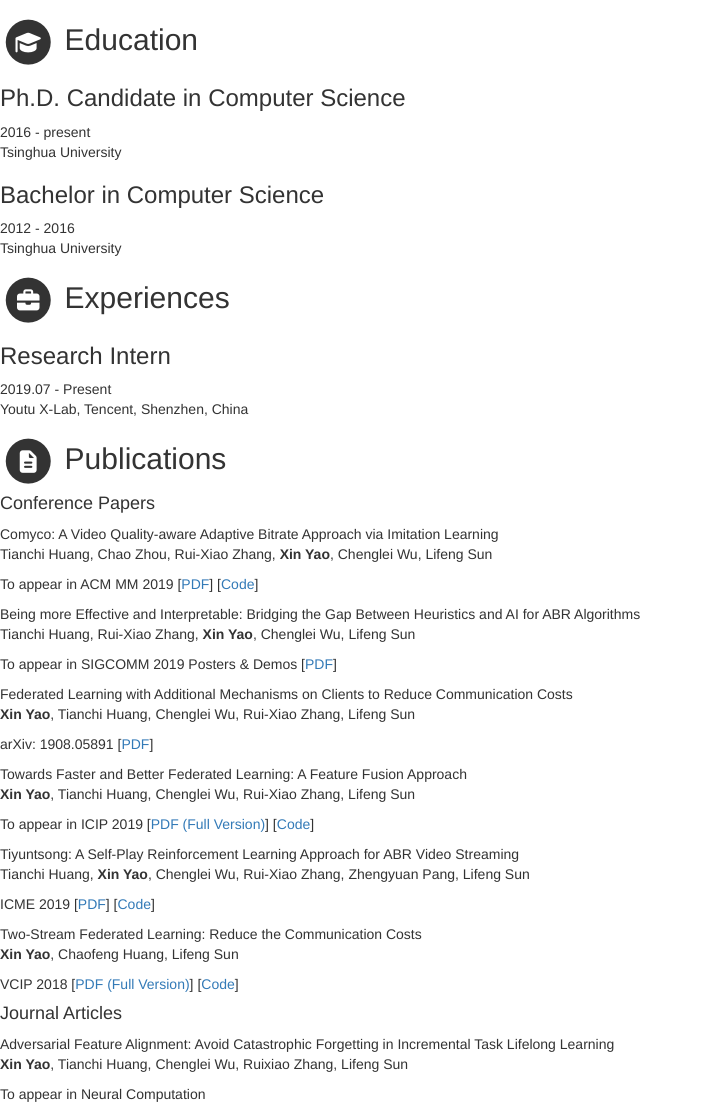
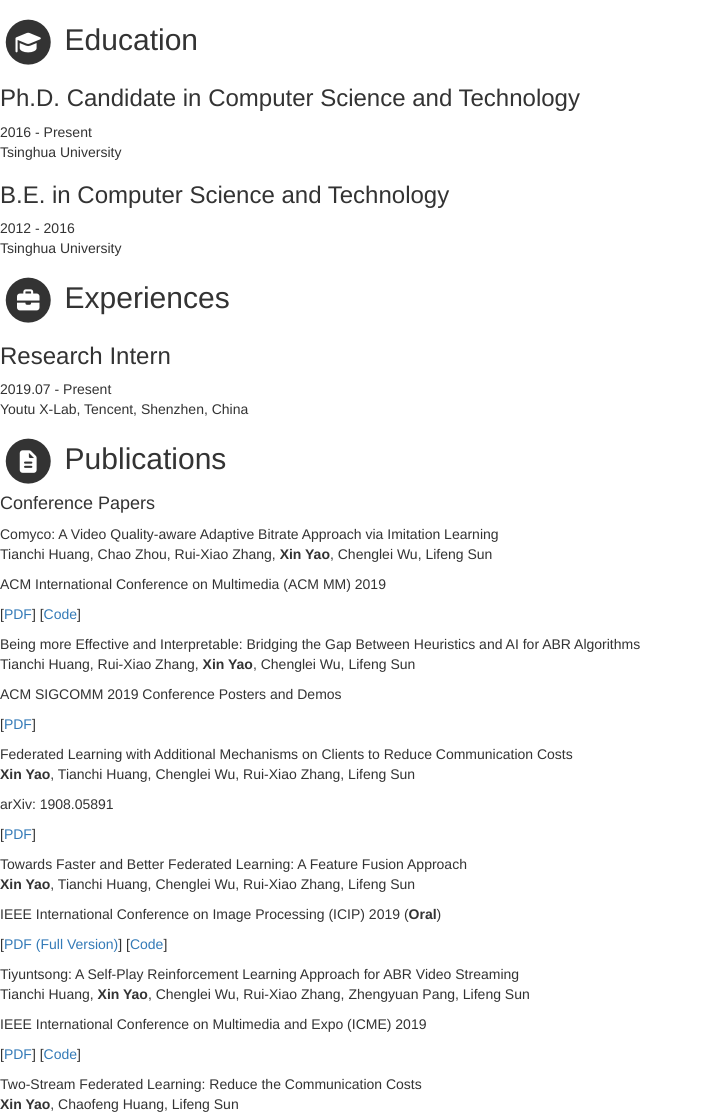
Before and after one commit to yaox12/yaox12.github.io, a Jekyll site: the page built from index.html, in a window 1280 px wide. Shown: the part 560-1674 px from the top of the page, without its empty margins (0-703 px from the left). Built offline with Jekyll 4.4.1, drawn with Linux system fonts in a browser that asks for light colours; nearby versions of some CDN libraries; library files that are not in the unit come from our copies; some of the changed text lies outside the part shown; grey boxes are pictures that could not be loaded.

Commit message:
publication status

```diff
--- a/_data/data.yml
+++ b/_data/data.yml
@@ -44,18 +44,18 @@ sidebar:
 about-me:
     title: About Me
     summary: |
-      Currently I am a Ph.D. student in the Department of Computer Science and Technology at Tsinghua University, advised by Prof. Lifeng Sun.
+      Currently I am a Ph.D. candidate in the Department of Computer Science and Technology at Tsinghua University, advised by Prof. Lifeng Sun.
       I received my bachelor's degree from the Department of Computer Science and Technology at Tsinghua University in 2016.
 
       My research interests focus on federated learning, lifelong/continual learning, and transfer learning.
 
 education:
-    - degree: Ph.D. Candidate in Computer Science
+    - degree: Ph.D. Candidate in Computer Science and Technology
       university: Tsinghua University
-      time: 2016 - present
+      time: 2016 - Present
       details:
 
-    - degree: Bachelor in Computer Science
+    - degree: B.E. in Computer Science and Technology
       university: Tsinghua University
       time: 2012 - 2016
       details:
@@ -71,40 +71,39 @@ publications:
     conference:
       - title: "Comyco: A Video Quality-aware Adaptive Bitrate Approach via Imitation Learning"
         authors: "Tianchi Huang, Chao Zhou, Rui-Xiao Zhang, **Xin Yao**, Chenglei Wu, Lifeng Sun"
-        conference: "To appear in ACM MM 2019 [[PDF](https://arxiv.org/pdf/1908.02270.pdf)] [[Code](https://github.com/thu-media/Comyco)]"
-
-      # - title: "Livesmart: a QoS-Guaranteed Cost-minimum framework of viewer scheduling for Crowdsourced Live streaming"
-      #   authors: "Rui-Xiao Zhang, Ming Ma, Tianchi Huang, Haitian Pang, **Xin Yao**, Chenglei Wu, Jiangchuan Liu, Lifeng Sun"
-      #   conference: "To appear in ACM MM 2019"
+        conference: "ACM International Conference on Multimedia (ACM MM) 2019"
+        link: "[[PDF](https://arxiv.org/pdf/1908.02270.pdf)] [[Code](https://github.com/thu-media/Comyco)]"
 
       - title: "Being more Effective and Interpretable: Bridging the Gap Between Heuristics and AI for ABR Algorithms"
         authors: "Tianchi Huang, Rui-Xiao Zhang, **Xin Yao**, Chenglei Wu, Lifeng Sun"
-        conference: "To appear in SIGCOMM 2019 Posters & Demos [[PDF](https://godka.github.io/sigcomm19posters-final10.pdf)]"
+        conference: "ACM SIGCOMM 2019 Conference Posters and Demos"
+        link: "[[PDF](https://godka.github.io/sigcomm19posters-final10.pdf)]"
 
       - title: "Federated Learning with Additional Mechanisms on Clients to Reduce Communication Costs"
         authors: "**Xin Yao**, Tianchi Huang, Chenglei Wu, Rui-Xiao Zhang, Lifeng Sun"
-        conference: "arXiv: 1908.05891 [[PDF](/assets/files/yao2019federated.pdf)]"
+        conference: "arXiv: 1908.05891"
+        link: "[[PDF](/assets/files/yao2019federated.pdf)]"
 
       - title: "Towards Faster and Better Federated Learning: A Feature Fusion Approach"
         authors: "**Xin Yao**, Tianchi Huang, Chenglei Wu, Rui-Xiao Zhang, Lifeng Sun"
-        conference: "To appear in ICIP 2019 [[PDF (Full Version)](/assets/files/yao2019federated.pdf)] [[Code](https://github.com/thu-media/FedFusion)]"
-
-      # - title: "Enhancing the Crowdsourced Live Streaming: a Deep Reinforcement Learning Approach"
-      #   authors: "Rui-Xiao Zhang, Tianchi Huang, Ming Ma, Haitian Pang, **Xin Yao**, Chenglei Wu, Lifeng Sun"
-      #   conference: "NOSSDAV 2019 (**Best Student Paper**) [[PDF](http://godka.github.io/nossdav19-final10.pdf)]"
+        conference: "IEEE International Conference on Image Processing (ICIP) 2019 (**Oral**)"
+        link: "[[PDF (Full Version)](/assets/files/yao2019federated.pdf)] [[Code](https://github.com/thu-media/FedFusion)]"
 
       - title: "Tiyuntsong: A Self-Play Reinforcement Learning Approach for ABR Video Streaming"
         authors: "Tianchi Huang, **Xin Yao**, Chenglei Wu, Rui-Xiao Zhang, Zhengyuan Pang, Lifeng Sun"
-        conference: "ICME 2019 [[PDF](https://arxiv.org/pdf/1811.06166.pdf)] [[Code](https://github.com/thu-media/Tiyuntsong)]"
+        conference: "IEEE International Conference on Multimedia and Expo (ICME) 2019"
+        link: "[[PDF](https://arxiv.org/pdf/1811.06166.pdf)] [[Code](https://github.com/thu-media/Tiyuntsong)]"
 
       - title: "Two-Stream Federated Learning: Reduce the Communication Costs"
         authors: "**Xin Yao**, Chaofeng Huang, Lifeng Sun"
-        conference: "VCIP 2018 [[PDF (Full Version)](/assets/files/yao2019federated.pdf)] [[Code](https://github.com/thu-media/TwoStreamFederatedLearning)]"
+        conference: "IEEE International Conference on Visual Communications and Image Processing (VCIP) 2018"
+        link: "[[PDF (Full Version)](/assets/files/yao2019federated.pdf)] [[Code](https://github.com/thu-media/TwoStreamFederatedLearning)]"
 
     journal:
       - title: "Adversarial Feature Alignment: Avoid Catastrophic Forgetting in Incremental Task Lifelong Learning"
-        authors: "**Xin Yao**, Tianchi Huang, Chenglei Wu, Ruixiao Zhang, Lifeng Sun"
-        journal: "To appear in Neural Computation"
+        authors: "**Xin Yao**, Tianchi Huang, Chenglei Wu, Rui-Xiao Zhang, Lifeng Sun"
+        journal: "Neural Computation 2019 (Volume 31, Issue 11)"
+        link: "[[Link]()] [[PDF (arXiv Version)]()]"
 
 skills:
     # title: Skills &amp; Proficiency
--- a/_includes/publications.html
+++ b/_includes/publications.html
@@ -22,6 +22,7 @@
     <div class="publication-title">{{ publication.title }}</div>
     <div class="publication-authors">{{ publication.authors | markdownify }}</div>
     <div class="publication-conference">{{ publication.conference | markdownify }}</div>
+    <div class="publication-link">{{ publication.link | markdownify }}</div>
   </div><!--//item-->
   {% endfor %}
 
@@ -31,6 +32,7 @@
     <div class="publication-title">{{ publication.title }}</div>
     <div class="publication-authors">{{ publication.authors | markdownify }}</div>
     <div class="publication-conference">{{ publication.journal | markdownify }}</div>
+    <div class="publication-link">{{ publication.link | markdownify }}</div>
   </div><!--//item-->
   {% endfor %}
 
--- a/_sass/_base.scss
+++ b/_sass/_base.scss
@@ -238,6 +238,11 @@ p {
         margin-top: 0;
         margin-bottom: 1px;
     }
+    .publication-link {
+        color: $text-color;
+        margin-top: 0;
+        margin-bottom: 1px;
+    }
     .publications-section {
         .intro {
             margin-bottom: 30px;
```
